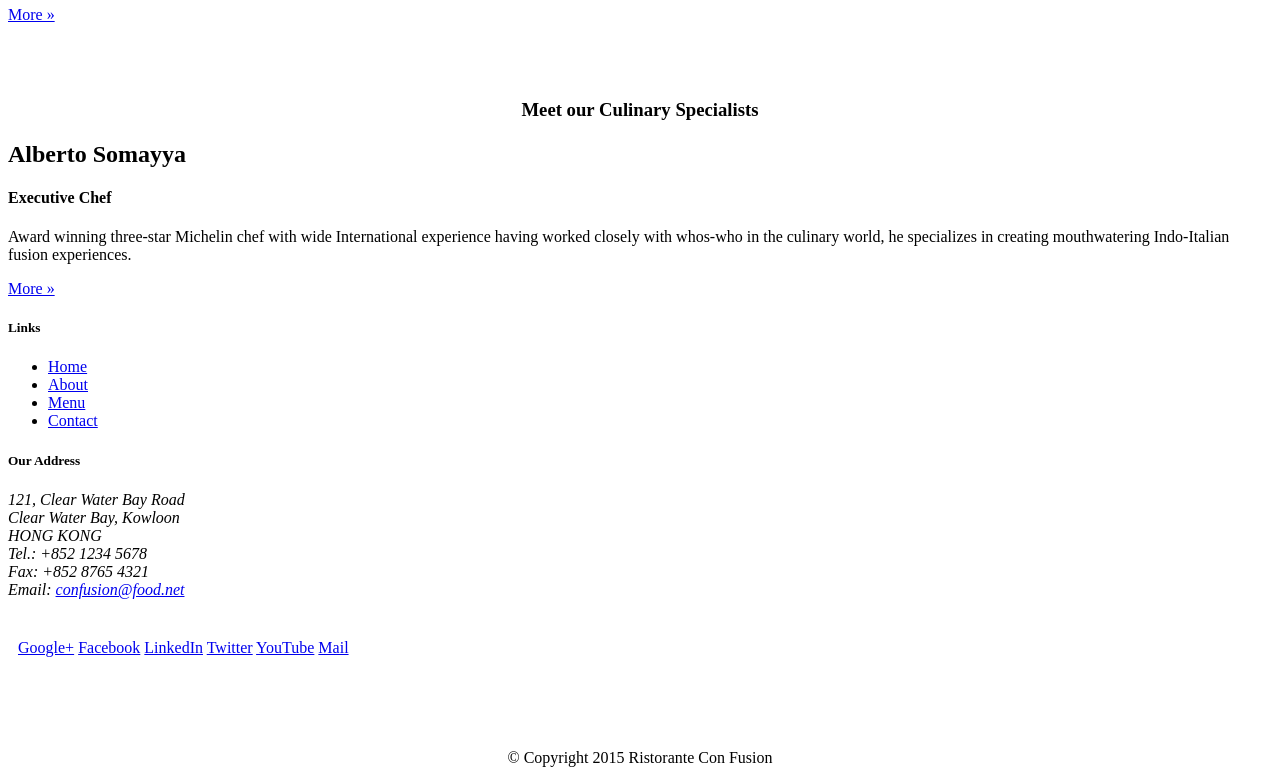
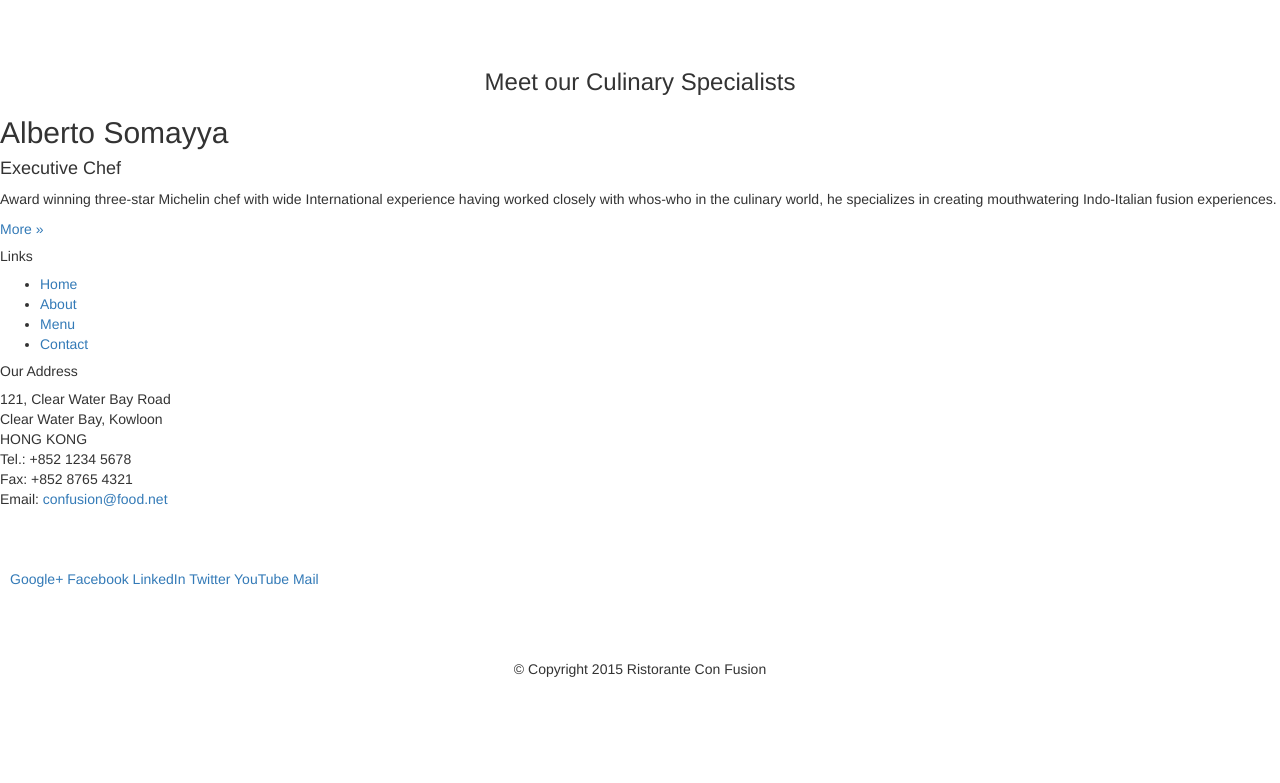
Before and after one commit to Visethsen/courseraCourse1, a plain HTML site: page index.html in a window 1280 px wide. Shown: the part 619-1402 px from the top of the page. After the commit the page ends 1308 px from the top, so only its background shows below. Drawn offline with nearby package versions, Linux system fonts and the light colour scheme; some icons are missing.

Commit message:
Added CSS
Addes Css/JS

```diff
--- a/index.html
+++ b/index.html
@@ -2,7 +2,13 @@
 <html lang="en">
 
 <head>
-    <title>Ristorante Con Fusion</title>
+  <meta charset="utf-8">
+  <meta http-equiv="X-UA-Compatible" content="IE=edge">
+  <meta name="viewport" content="width=device-width, initial-scale=1">
+  <title>Ristorante Con Fusion</title>
+  <link rel="stylesheet" href="https://maxcdn.bootstrapcdn.com/bootstrap/3.3.5/css/bootstrap.min.css">
+  <link rel="stylesheet" href="https://cdnjs.cloudflare.com/ajax/libs/octicons/3.1.0/octicons.min.css">
+  <link rel="stylesheet" href="style.css">
 </head>
 
 <body>
@@ -105,6 +111,8 @@
         </div>
     </footer>
 
+    <script src="https://cdn.jsdelivr.net/jquery/2.1.3/jquery.min.js"></script>
+    <script src="https://cdn.jsdelivr.net/bootstrap/3.3.5/js/bootstrap.min.js"></script>
 </body>
 
 </html>
```
